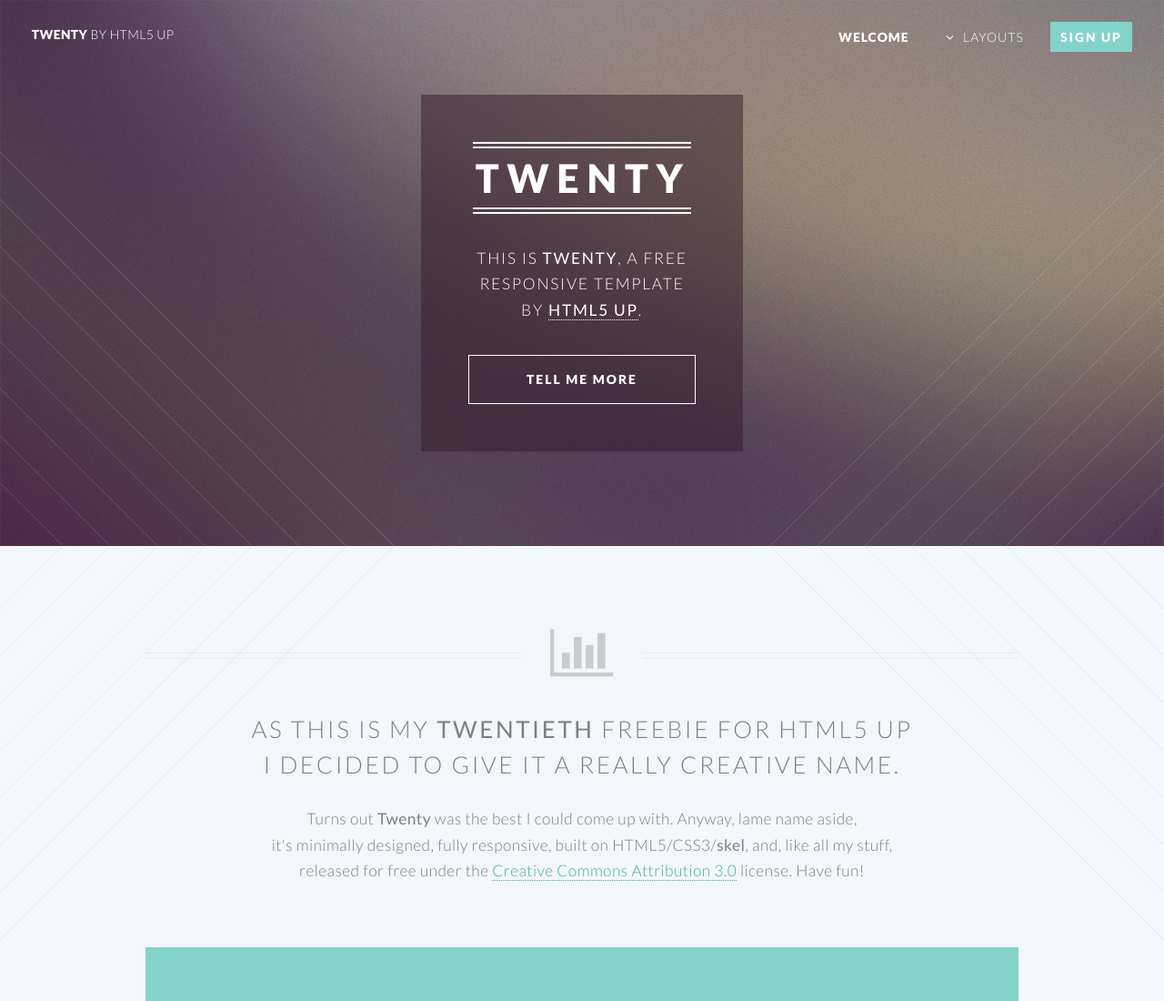
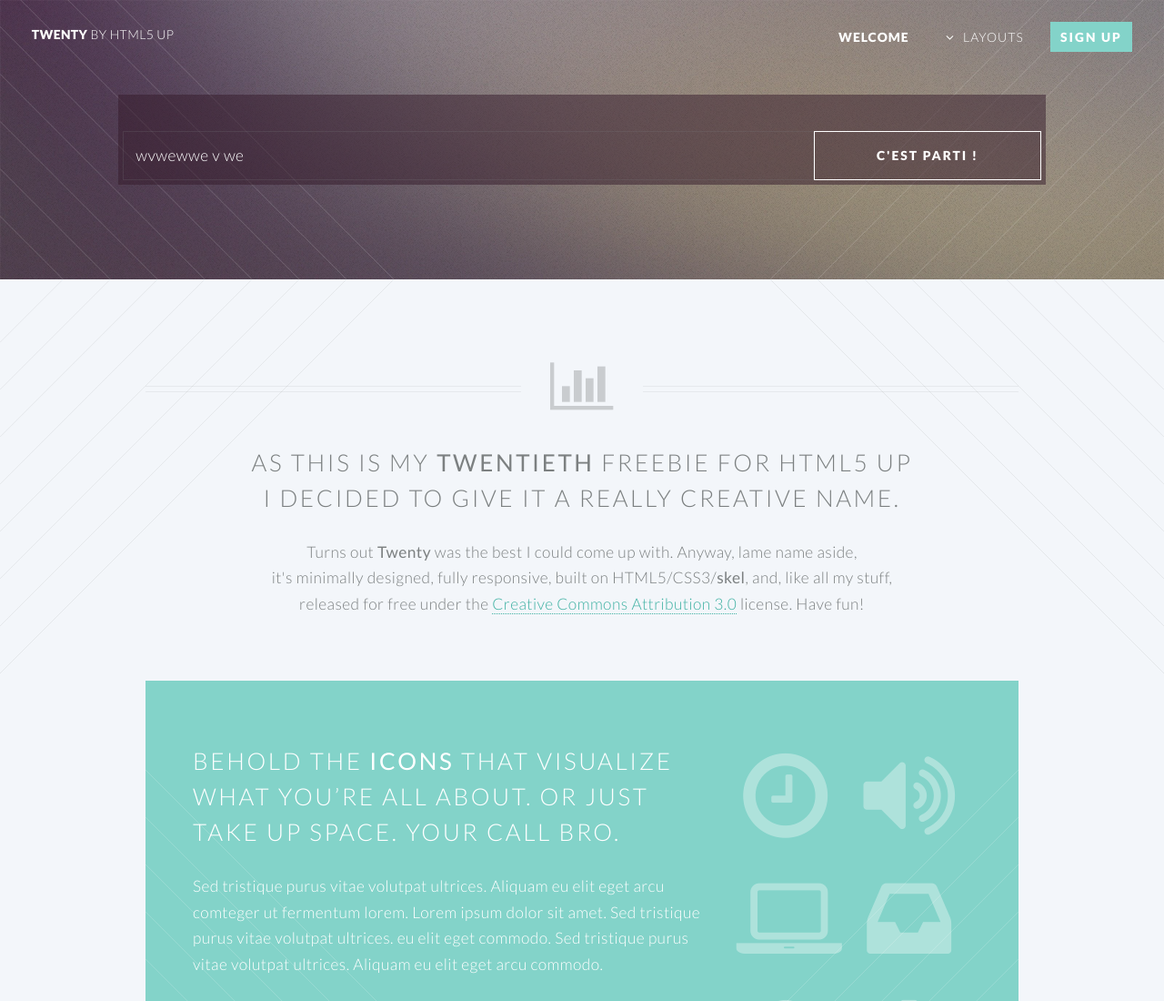
Before and after one commit to fenollp/gaite_2016.02, a plain HTML site: page index.html in a window 1280 px wide. Shown: the top 1100 px of the page at 91% size. Drawn offline with Linux system fonts and the light colour scheme.

Commit message:
banner: search bar

```diff
--- a/index.html
+++ b/index.html
@@ -56,20 +56,12 @@
 						automatically wrap lines, so be sure to use line breaks where
 						appropriate (<br />).
 					-->
-					<div class="inner">
-
-						<header>
-							<h2>TWENTY</h2>
-						</header>
-						<p>This is <strong>Twenty</strong>, a free
-						<br />
-						responsive template
-						<br />
-						by <a href="http://html5up.net">HTML5 UP</a>.</p>
+					<div class="inner" style="padding:5px;">
 						<footer>
-							<ul class="buttons vertical">
-								<li><a href="#main" class="button fit scrolly">Tell Me More</a></li>
-							</ul>
+							<div style="display:flex;">
+								<input type="text" value="wvwewwe v we" size="80%"/>
+								<input type="submit" value="C'est parti !"/>
+							</div>
 						</footer>
 
 					</div>
```
